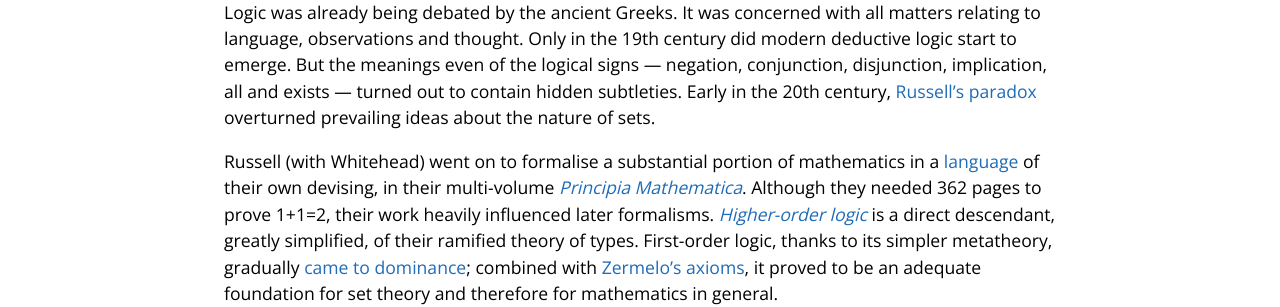
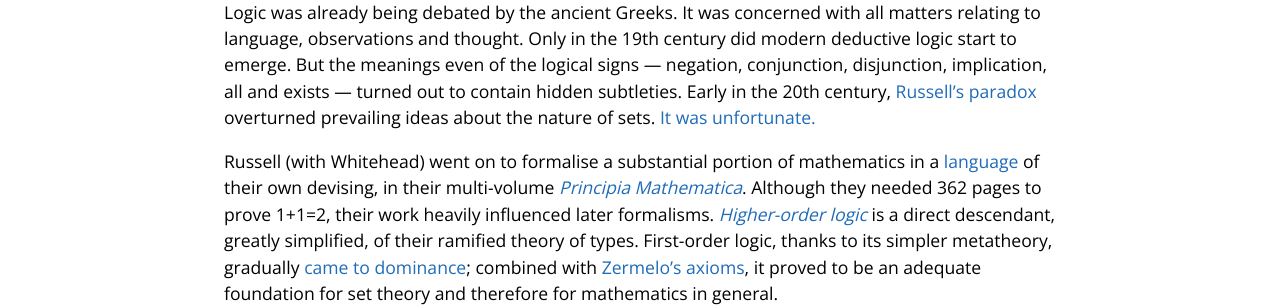
Before and after one commit to lawrencecpaulson/lawrencecpaulson.github.io, a Jekyll site: the page built from _posts/2021-10-27-formalisms.md, in a window 1280 px wide. Shown: the part 548-855 px from the top of the page. Built offline with Jekyll 4.4.1, drawn with Linux system fonts in a browser that asks for light colours.

Commit message:
Added a link in "On logical formalisms" (to https://existentialcomics.com/comic/416)

```diff
--- a/_posts/2021-10-27-formalisms.md
+++ b/_posts/2021-10-27-formalisms.md
@@ -7,7 +7,7 @@
 
 Looking at the [previous example]({% post_url 2021-10-13-Fib-example %}), on Fibonacci numbers, you may be wondering, *how we can be sure that a machine proof corresponds to actual mathematics?* This question raises complex issues in the foundations of mathematics and logic.
 
-Logic was already being debated by the ancient Greeks. It was concerned with all matters relating to language, observations and thought. Only in the 19th century did modern deductive logic start to emerge. But the meanings even of the logical signs — negation, conjunction, disjunction, implication, all and exists — turned out to contain hidden subtleties. Early in the 20th century, [Russell's paradox](https://plato.stanford.edu/entries/russell-paradox/) overturned prevailing ideas about the nature of sets.
+Logic was already being debated by the ancient Greeks. It was concerned with all matters relating to language, observations and thought. Only in the 19th century did modern deductive logic start to emerge. But the meanings even of the logical signs — negation, conjunction, disjunction, implication, all and exists — turned out to contain hidden subtleties. Early in the 20th century, [Russell's paradox](https://plato.stanford.edu/entries/russell-paradox/) overturned prevailing ideas about the nature of sets. [It was unfortunate.](https://existentialcomics.com/comic/416)
 
 Russell (with Whitehead) went on to formalise a substantial portion of mathematics in a [language](https://plato.stanford.edu/entries/pm-notation/) of their own devising, in their multi-volume [*Principia Mathematica*](https://www.cambridge.org/gb/academic/subjects/mathematics/logic-categories-and-sets/principia-mathematica-56-2nd-edition?format=PB). Although they needed 362 pages to prove 1+1=2, their work heavily influenced later formalisms. [*Higher-order logic*](https://plato.stanford.edu/entries/logic-higher-order/) is a direct descendant, greatly simplified, of their ramified theory of types. First-order logic, thanks to its simpler metatheory, gradually [came to dominance](https://plato.stanford.edu/entries/logic-firstorder-emergence/); combined with [Zermelo's axioms](https://plato.stanford.edu/entries/zermelo-set-theory/), it proved to be an adequate foundation for set theory and therefore for mathematics in general.
 
```
